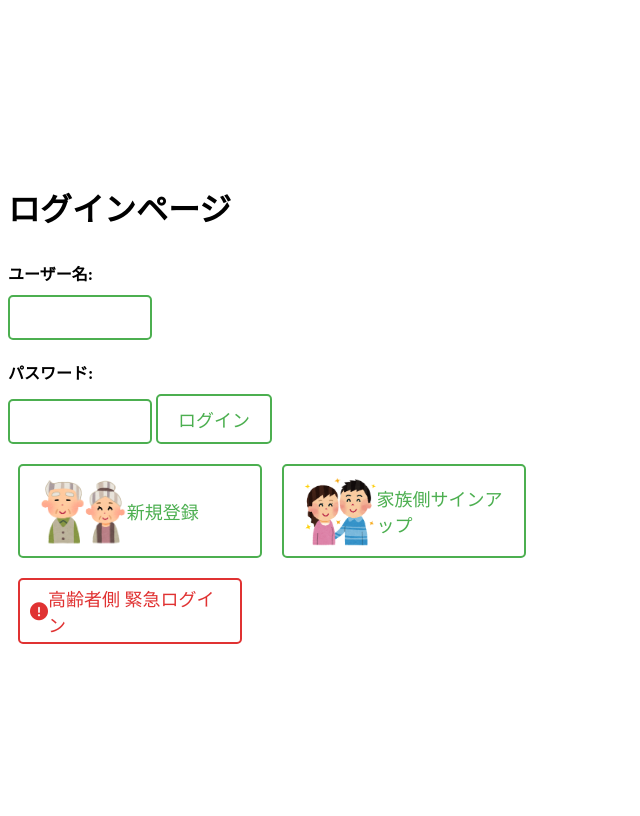
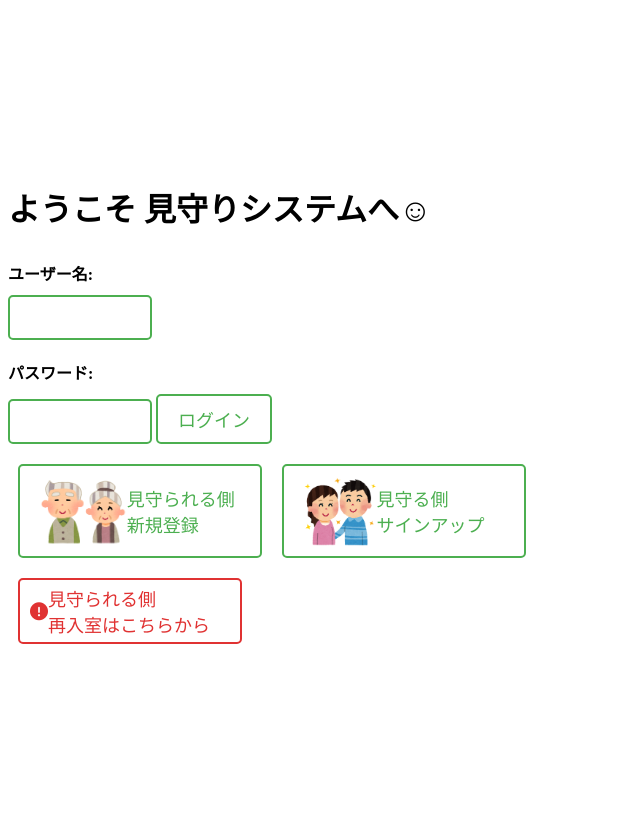
Before and after one commit to t22cs050/CareLink, a Django app: page /careLink/login in a window 1280 px wide. Shown: the whole page, without its empty margins (0-640 px from the left). Run offline with Django 4.2, Linux system fonts and the light colour scheme; some libraries are stand-ins or nearby versions.

Commit message:
[clean]言葉使いを変更

```diff
--- a/careLink/templates/careLink/login.html
+++ b/careLink/templates/careLink/login.html
@@ -96,7 +96,8 @@
     </style>
 </head>
 <body>
-    <h1>ログインページ</h1>
+    <h1>ようこそ 見守りシステムへ&#x263A;</h1>
+
     <form method="post">
         {% csrf_token %}
         <label for="username">ユーザー名:</label>
@@ -109,9 +110,9 @@
         {% endif %}
     </form>
     <div style="display: flex; flex-wrap: wrap;">
-        <a href="signup_elder" class="icon-link" style="width: 200px;"><img src="../../media/icons/jijibaba.png" style="height: 70px;">新規登録</a>
-        <a href="signup_family" class="icon-link" style="width: 200px;"><img src="../../media/icons/fufu_young.png" style="height: 70px;">家族側サインアップ</a>
+        <a href="signup_elder" class="icon-link" style="width: 200px;"><img src="../../media/icons/jijibaba.png" style="height: 70px;">見守られる側<br>新規登録</br></a>
+        <a href="signup_family" class="icon-link" style="width: 200px;"><img src="../../media/icons/fufu_young.png" style="height: 70px;">見守る側<br>サインアップ</br></a>
     </div>
-    <a href="emergency_login" class="emergency-link" style="width: 200px;"><i class="fas fa-exclamation-circle"></i>高齢者側 緊急ログイン</a>
+    <a href="emergency_login" class="emergency-link" style="width: 200px;"><i class="fas fa-exclamation-circle"></i>見守られる側 <br>再入室はこちらから</br></a>
 </body>
 </html>
```
Also changed, not shown: careLink/templates/careLink/elder_home.html (+8 -0 lines), media/icons/neko.jpeg (added).
